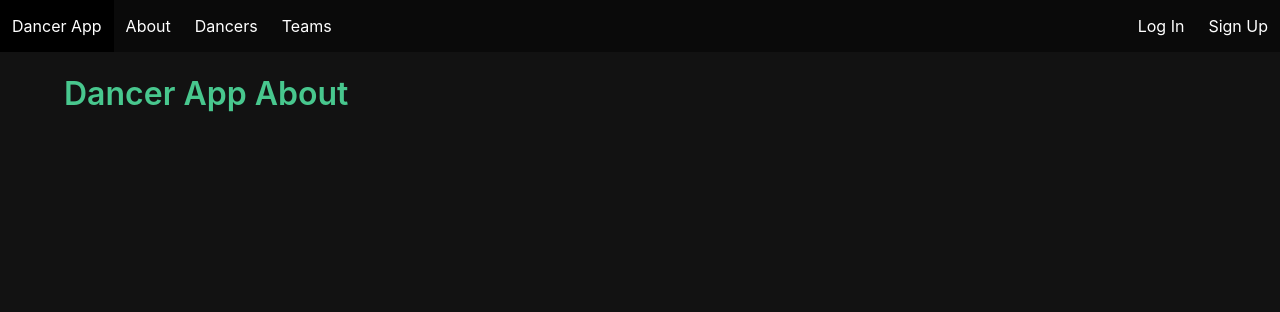
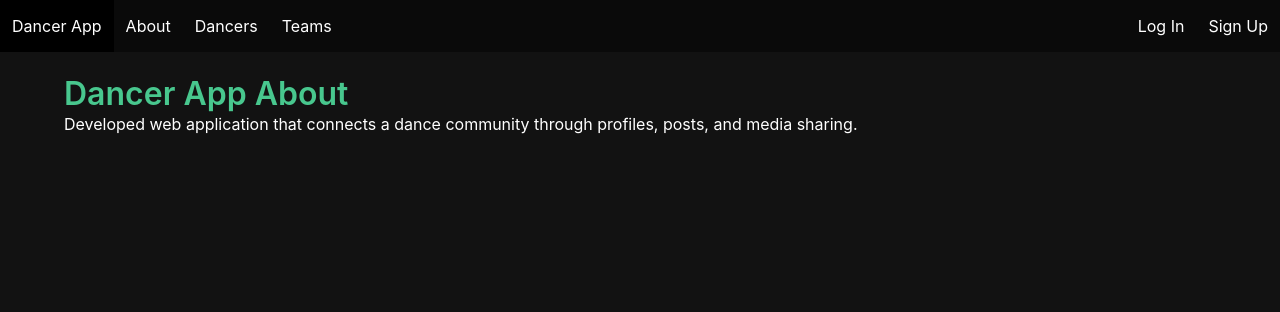
Before and after one commit to mdechavez5/dance_app, a Django app: page /about/ in a window 1280 px wide. Shown: the top 312 px of the page. Run offline with Django 4.2, Linux system fonts and the light colour scheme; some libraries are stand-ins or nearby versions.

Commit message:
Heroku deployment

```diff
--- a/main_app/templates/about.html
+++ b/main_app/templates/about.html
@@ -1,4 +1,5 @@
 {% extends 'base.html' %}
 {% block content %}
 <h1 class="title pt-5 has-text-success">Dancer App About</h1>
+Developed web application that connects a dance community through profiles, posts, and media sharing.
 {% endblock %}
```
